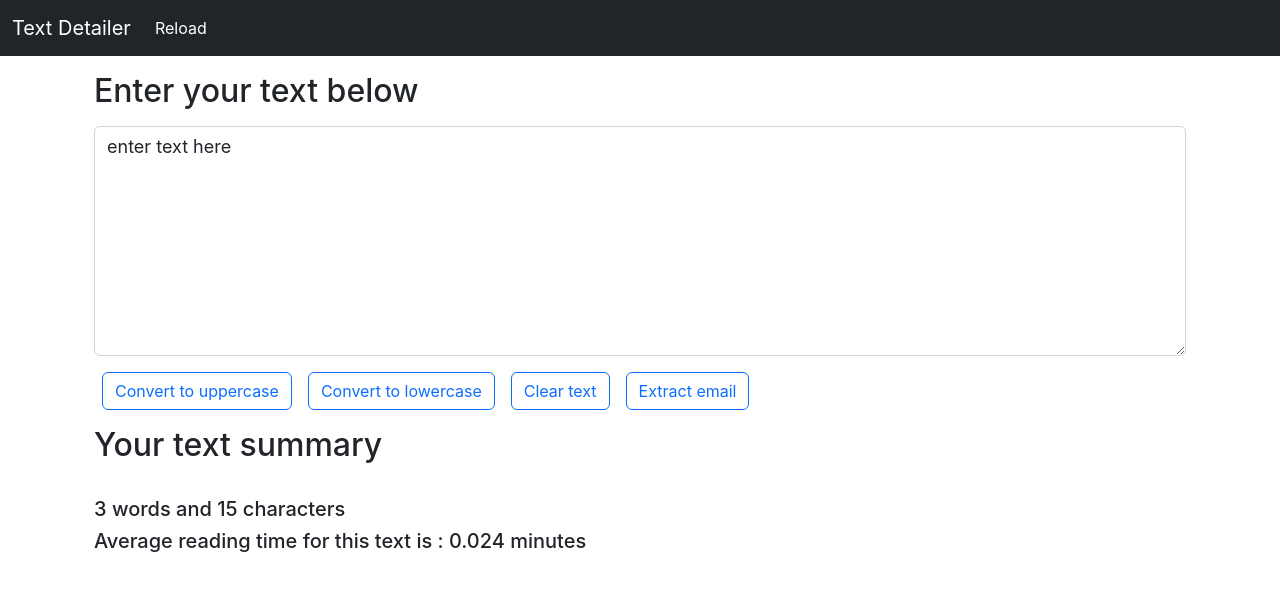
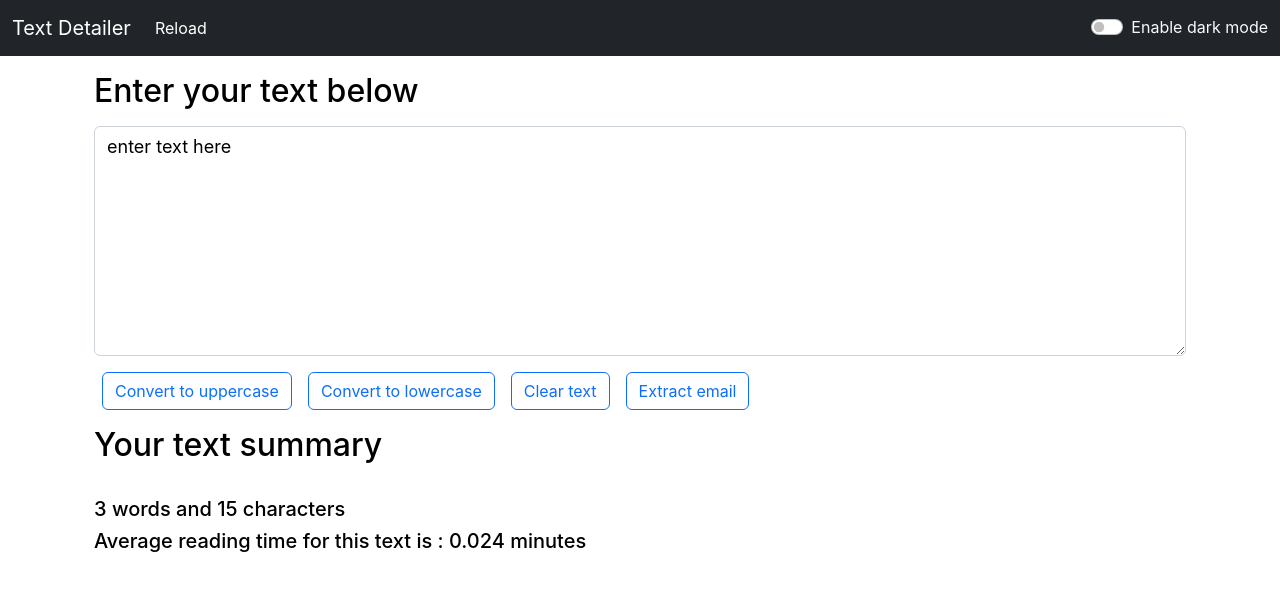
Before and after one commit to Akshat1308/Text-Detailer, a React (Create React App) app: page / in a window 1280 px wide. Shown: the top 590 px of the page. Built offline with nearby package versions, Linux system fonts and the light colour scheme; a web font is replaced by a local one.

Commit message:
adding dark mode

```diff
--- a/public/index.html
+++ b/public/index.html
@@ -15,7 +15,7 @@
   <link rel="preconnect" href="https://fonts.gstatic.com" crossorigin>
   <link href="https://fonts.googleapis.com/css2?family=Reem+Kufi+Fun:wght@500&display=swap" rel="stylesheet">
 
-  <title>React App</title>
+  <title>Text Detailer</title>
   <link href="https://cdn.jsdelivr.net/npm/bootstrap@5.2.1/dist/css/bootstrap.min.css" rel="stylesheet"
     integrity="sha384-iYQeCzEYFbKjA/T2uDLTpkwGzCiq6soy8tYaI1GyVh/UjpbCx/TYkiZhlZB6+fzT" crossorigin="anonymous">
 
--- a/src/App.js
+++ b/src/App.js
@@ -2,13 +2,25 @@
 import './App.css';
 import Navbar from './components/Navbar';
 import TextForm from './components/TextForm';
+import React, { useState } from 'react'
+
 // let name = "akshat";
 function App() {
+const [mode, setMode] = useState('light')
+const toggleMode=()=>{
+  if(mode==='light'){
+    setMode('dark')
+    document.body.style.backgroundColor="#413F42";
+  }
+  else{
+    setMode('light')
+    document.body.style.backgroundColor="white";
+  }
+}
   return (
     <>
-
-      <Navbar title="Text Detailer" />
-      <div className="container my-3" >  <TextForm  heading="Enter your text below"/></div>
+      <Navbar title="Text Detailer" mode={mode} toggleMode={toggleMode}/>
+      <div className="container my-3" >  <TextForm heading="Enter your text below" mode={mode}/></div>
 
     </>
   );
--- a/src/components/Navbar.js
+++ b/src/components/Navbar.js
@@ -21,6 +21,10 @@ export default function Navbar(props) {
                         <input className="form-control me-2" type="search" placeholder="Search" aria-label="Search" />
                         <button className="btn btn-outline-success" type="submit">Search</button>
                     </form> */}
+                    <div className="form-check form-switch text-light">
+                        <input className="form-check-input" type="checkbox" onClick={props.toggleMode} role="switch" id="flexSwitchCheckDefault" />
+                        <label className="form-check-label" htmlFor="flexSwitchCheckDefault">Enable {props.mode==='light'?"dark":"light"} mode</label>
+                    </div>
                 </div>
             </div>
         </nav>
--- a/src/components/TextForm.js
+++ b/src/components/TextForm.js
@@ -26,22 +26,22 @@ export default function TextForm(props) {
     const [text, setText] = useState('enter text here');
     return (
         <>
-            <div className="container">
+            <div className="container" style={{color:props.mode==='light'? 'black':'white'}}>
                 <div className="mb-3">
                     <h2><label htmlFor="myBox" className="form-label">{props.heading} </label></h2>
-                    <textarea className="form-control" value={text} onChange={handleOnChange} id="myBox" rows="8"></textarea>
+                    <textarea className="form-control" value={text} onChange={handleOnChange} id="myBox" rows="8" style={{backgroundColor:props.mode==='light'? 'white':'grey' , color:props.mode==='light'? 'black':'white'}}></textarea>
                 </div>
-                <button className="btn btn-outline-primary mx-2" onClick={handleUpClick}>Convert to uppercase</button>
-                <button className="btn btn-outline-primary mx-2" onClick={handleLoClick}>Convert to lowercase</button>
-                <button className="btn btn-outline-primary mx-2" onClick={handleClrClick}>Clear text</button>
-                <button className="btn btn-outline-primary mx-2" onClick={() =>{setShowCartBox(!showCartBox)}}>Extract email</button>
+                <button className={`btn btn-outline-${props.mode==='light'? 'primary':'warning'} mx-2`} onClick={handleUpClick}>Convert to uppercase</button>
+                <button className={`btn btn-outline-${props.mode==='light'? 'primary':'warning'} mx-2`} onClick={handleLoClick}>Convert to lowercase</button>
+                <button className={`btn btn-outline-${props.mode==='light'? 'primary':'warning'} mx-2`} onClick={handleClrClick}>Clear text</button>
+                <button className={`btn btn-outline-${props.mode==='light'? 'primary':'warning'} mx-2`} onClick={() =>{setShowCartBox(!showCartBox)}}>Extract email</button>
 
             </div>
-            <div className="container my-3" >
+            <div className="container my-3"style={{color:props.mode==='light'? 'black':'white'}} >
                 <h2>Your text summary</h2> <br />
-                <h5>{text.split(" ").length} words and {text.length} characters</h5>
+                <h5>{text.length>0?text.trim().split(/\s+/).length:"0"} words and {text.length} characters</h5>
                 <h5>Average reading time for this text is : {0.008 * text.split(" ").length} minutes</h5>
-                {showCartBox ?  <div  id="toggle" > <h5>Extracted emails : {text.match(/[\w\d.-]+@[\w\d.-]+\.[\w\d.-]+/g) + " "} </h5></div>:<></>}
+                {showCartBox ?  <div  id="toggle" > <h5>Extracted emails : {text.length>0?text.match(/[\w\d.-]+@[\w\d.-]+\.[\w\d.-]+/g) + " " :"Please enter some text"} </h5></div>:<></>}
             </div>
 
 
```
